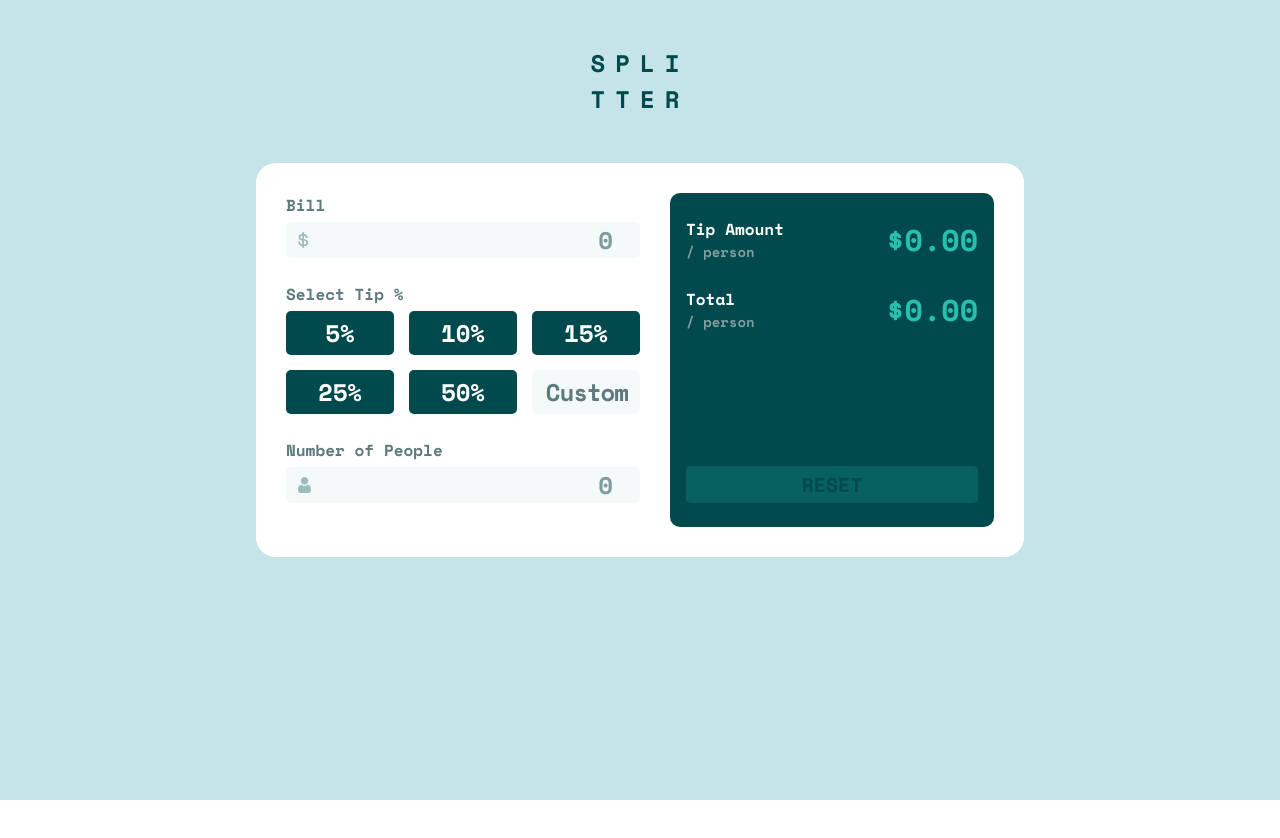
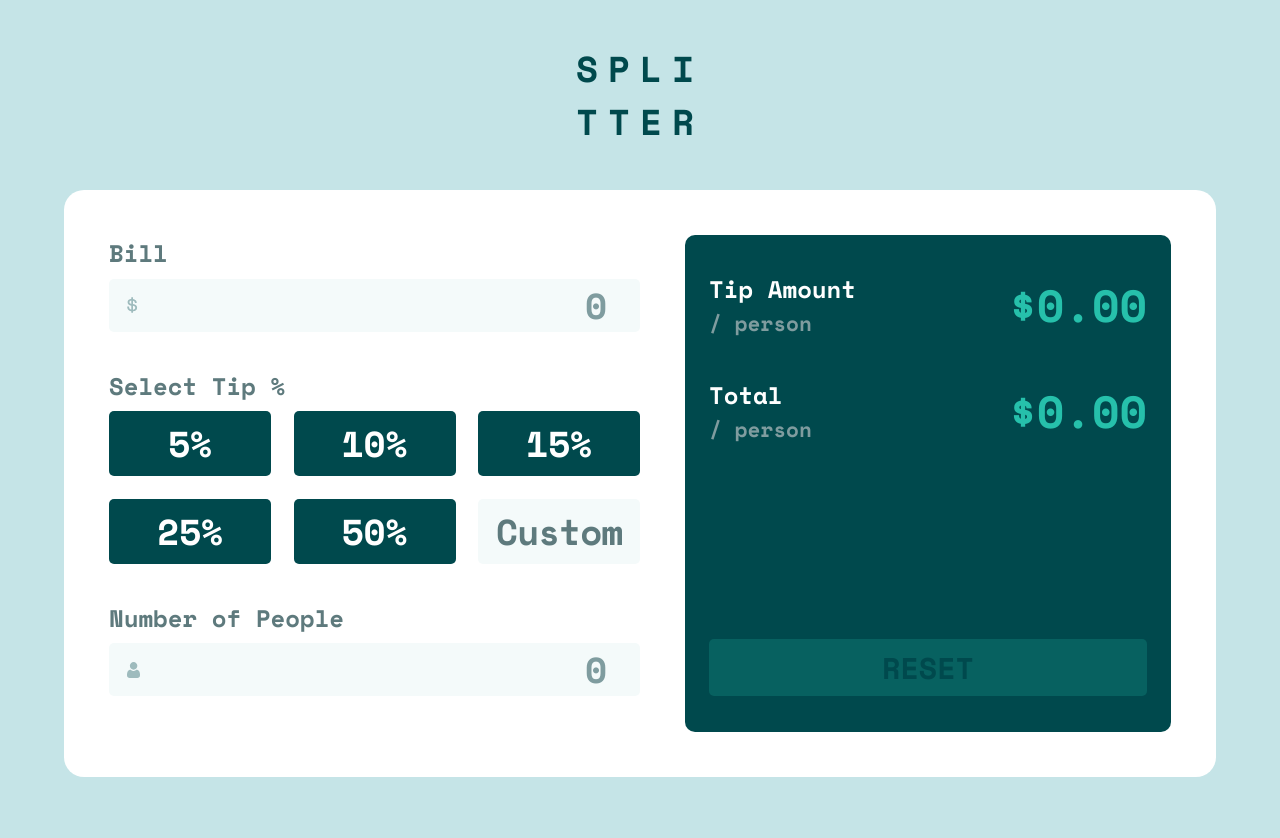
Before and after one commit to emekler0729/fem-tip-calculator-app, a React (Create React App) app: page / in a window 1280 px wide. Shown: the top 838 px of the page. Before the commit the page ends 800 px from the top, so only its background shows below. Built offline with nearby package versions, Linux system fonts and the light colour scheme.

Commit message:
scaled application larger on larger screen sizes

```diff
--- a/src/App.js
+++ b/src/App.js
@@ -6,9 +6,6 @@
 
     ALL ELEMENTS
         Make the calculator larger on large screens (150%)
-
-    RESET BUTTON
-        Disable Mouseover Reset Button when in disabled state.
 
     CALCULATION LOGIC
         Check math for example input ($142.55 & 5 people)
@@ -36,7 +33,7 @@ const colorWhite = "hsl(0, 0%, 100%)";
 
 /* FONT */
 const fontFamily = "'Space Mono', monospace";
-const formInputSize = "24px";
+const formInputSize = "2.4rem";
 
 /* BREAKPOINTS */
 const BREAKPOINT = {
@@ -45,8 +42,8 @@ const BREAKPOINT = {
 
 /* MISC */
 const borderRadiusSmall = "5px";
-const horizontalPadding = "12px";
-const titlePadding = "50px";
+const horizontalPadding = "1.2rem";
+const titlePadding = "5rem";
 
 /* COMPONENTS */
 const Wrapper = styled.div`
@@ -66,7 +63,7 @@ const Title = styled.h1`
     color: ${colorNeutralCyanDark1};
     text-transform: uppercase;
     letter-spacing: 10px;
-    font-size: 1.5rem;
+    font-size: 2.4rem;
 
     @media only screen and (min-width: ${BREAKPOINT.MD}) {
         margin-bottom: ${titlePadding};
@@ -78,13 +75,13 @@ const Calculator = styled.div`
     background-color: ${colorWhite};
     border-radius: 20px;
     overflow: hidden;
-    padding: 30px;
+    padding: 3rem;
     align-self: start;
 
     @media only screen and (min-width: 768px) {
         display: flex;
         justify-content: space-between;
-        max-width: 768px;
+        max-width: 76.8rem;
     }
 `;
 
@@ -95,15 +92,15 @@ const Inputs = styled.form`
 `;
 
 const FormInputGroup = styled.div`
-    margin-bottom: 24px;
+    margin-bottom: 2.4rem;
 `;
 
 const InputLabel = styled.label`
     color: ${colorNeutralCyanDark2};
-    font-size: ${formInputSize / 2};
+    font-size: 1.6rem;
     font-weight: bold;
     display: block;
-    margin-bottom: 5px;
+    margin-bottom: 0.5rem;
 `;
 
 const InputWrapper = styled.div`
@@ -145,7 +142,7 @@ const Input = styled.input`
     @media only screen and (hover: hover) {
         &::-webkit-outer-spin-button,
         &::-webkit-inner-spin-button {
-            margin-left: 10px;
+            margin-left: 1rem;
         }
     }
 `;
@@ -169,7 +166,7 @@ const CustomInput = styled(Input)`
 const ButtonGroup = styled.div`
     display: grid;
     grid-template-columns: 1fr 1fr;
-    grid-gap: 15px 15px;
+    grid-gap: 1.5rem 1.5rem;
 
     & > Button#${(props) => props.activeId} {
         background-color: ${colorPrimary};
@@ -194,7 +191,7 @@ const Button = styled.button`
     color: ${colorWhite};
     font-size: ${formInputSize};
     font-family: ${fontFamily};
-    padding: 4px 0;
+    padding: 0.4rem 0;
     font-weight: bold;
 
     &:not(:disabled) {
@@ -212,11 +209,11 @@ const Button = styled.button`
 const Outputs = styled.div`
     background-color: ${colorNeutralCyanDark1};
     border-radius: 10px;
-    padding: 24px 16px;
+    padding: 2.4rem 1.6rem;
 
     @media only screen and (min-width: 768px) {
         flex: 1 0 auto;
-        margin-left: 30px;
+        margin-left: 3rem;
 
         display: flex;
         flex-direction: column;
@@ -228,17 +225,18 @@ const OutputGroup = styled.dl`
     display: flex;
     justify-content: space-between;
     align-items: center;
-    margin-bottom: 25px;
+    margin-bottom: 2.5rem;
 `;
 
 const OutputLabel = styled.dt`
     color: ${colorWhite};
     font-weight: bold;
+    font-size: 1.6rem;
 
     &::after {
         content: "/ person";
         display: block;
-        font-size: 14px;
+        font-size: 1.4rem;
         color: ${colorNeutralCyanDark3};
     }
 `;
@@ -246,7 +244,7 @@ const OutputLabel = styled.dt`
 const OutputValue = styled.dd`
     color: ${colorPrimary};
     font-weight: bold;
-    font-size: 30px;
+    font-size: 3rem;
 `;
 
 const ResetButton = styled(Button)`
@@ -254,7 +252,7 @@ const ResetButton = styled(Button)`
     color: ${colorNeutralCyanDark1};
     text-transform: uppercase;
     width: 100%;
-    font-size: 20px;
+    font-size: 2rem;
 
     &:disabled {
         opacity: 20%;
--- a/src/index.js
+++ b/src/index.js
@@ -9,6 +9,18 @@ const Reset = createGlobalStyle`
     margin: 0;
     padding: 0;
   }
+
+  html {
+    font-size: ${(10 / 16) * 100}%;
+
+    @media only screen and (min-width: 964px) {
+      font-size: ${(12.5 / 16) * 100}%;
+    }
+
+    @media only screen and (min-width: 1150px) {
+      font-size: ${(15 / 16) * 100}%;
+    }
+  }
 `;
 
 ReactDOM.render(
```
